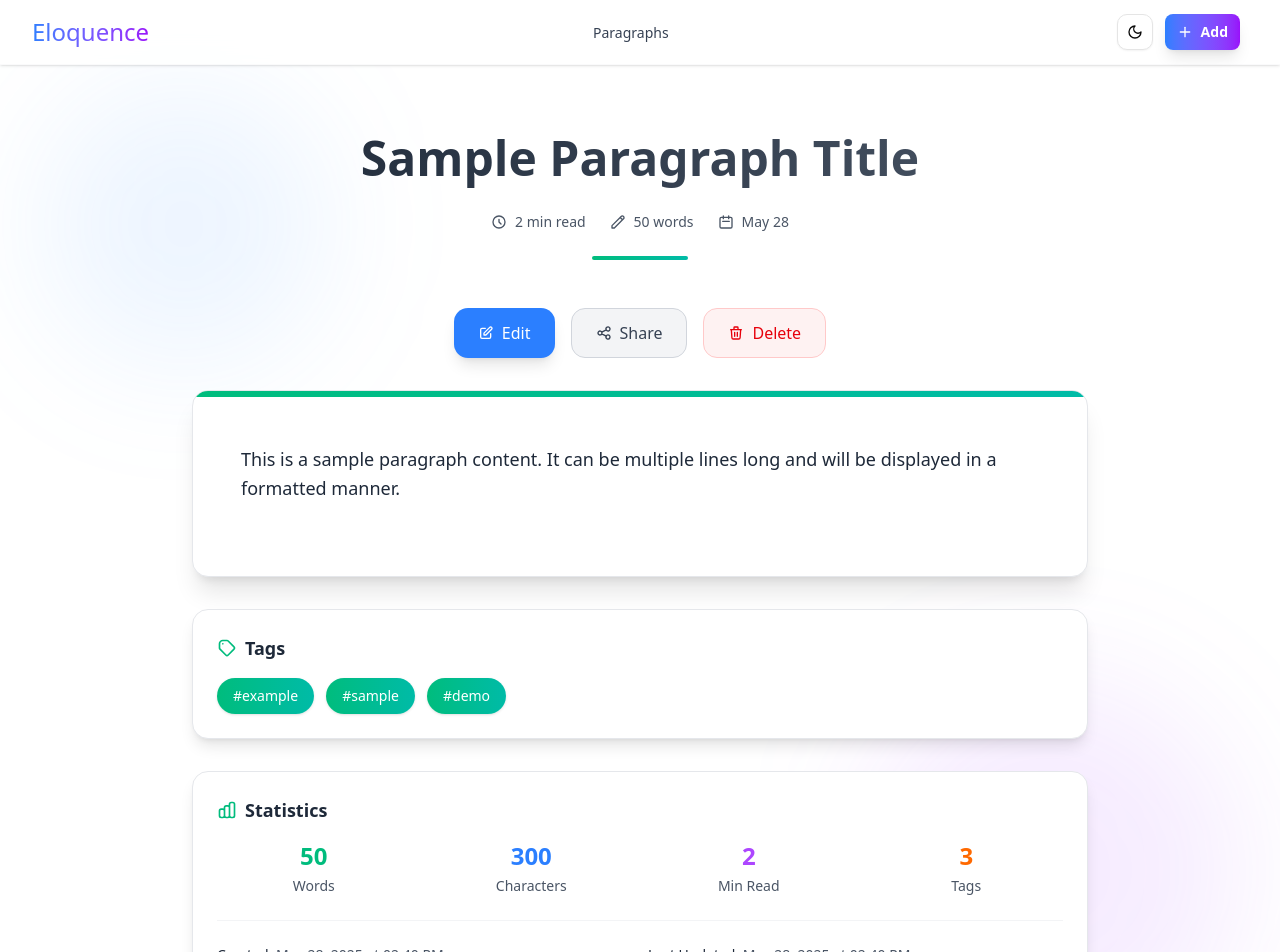
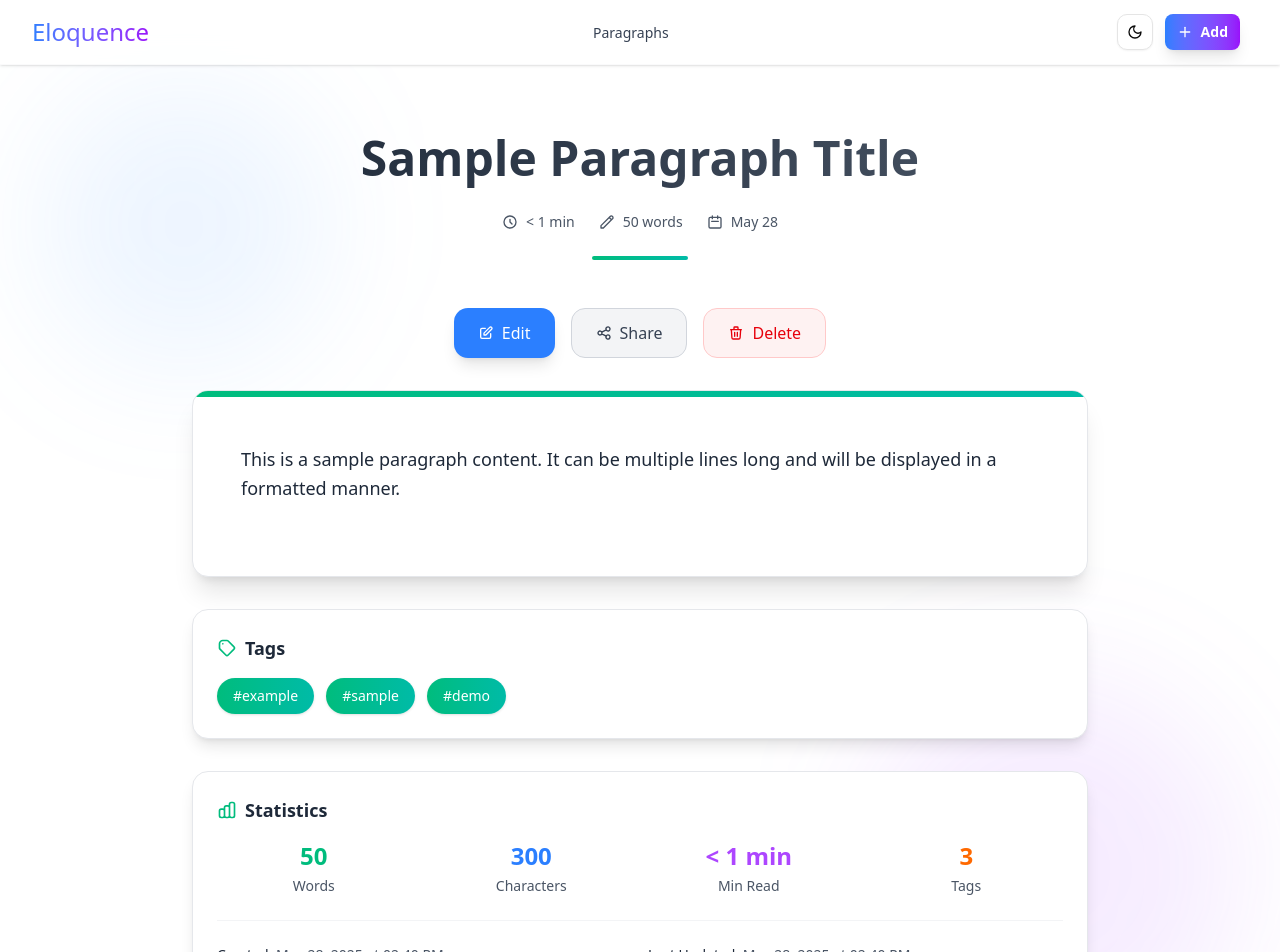
Before and after one commit to harikeshranjan/Eloquence, a Next.js app: page /paragraph/1 in a window 1280 px wide. Shown: the top 952 px of the page. Built offline with nearby package versions, Linux system fonts and the light colour scheme; no server answers; the database is empty.

Commit message:
Added the reading time feature

```diff
--- a/components/paragraph-view.tsx
+++ b/components/paragraph-view.tsx
@@ -16,9 +16,6 @@ interface Paragraph {
   category?: string;
 }
 
-// interface ParagraphViewProps {
-//   paragraph: Paragraph;
-// }
 export default function ParagraphView({ id }: { id: string }) {
   const [isEditing, setIsEditing] = useState(false);
   const [paragraph, setParagraph] = useState<Paragraph>({
@@ -36,7 +33,6 @@ export default function ParagraphView({ id }: { id: string }) {
   const router = useRouter();
 
   async function getParagraph(id: string) {
-    // Simulate API call - replace with your actual data fetching logic
     try {
       const response = await fetch(`/api/paragraph/${id}`, {
         method: 'GET',
@@ -87,7 +83,6 @@ export default function ParagraphView({ id }: { id: string }) {
 
   const handleEdit = () => {
     setIsEditing(true);
-    // Navigate to edit page or open edit modal
     router.push(`/paragraph/${paragraph.id}/edit`);
     console.log('Edit mode activated');
   };
@@ -121,6 +116,13 @@ export default function ParagraphView({ id }: { id: string }) {
     router.push('/paragraph');
   };
 
+  const calculateReadingTime = (content: string): string => {
+    const wordCount = content.trim().split(/\s+/).length;
+    const time = Math.ceil(wordCount / 200);
+
+    return time > 0 ? "< 1 min" : `${time} min`;
+  }
+
   return (
     <div className="min-h-screen px-4">
       <div className="max-w-4xl mx-auto">
@@ -136,7 +138,10 @@ export default function ParagraphView({ id }: { id: string }) {
               <svg className="w-4 h-4" fill="none" stroke="currentColor" viewBox="0 0 24 24">
                 <path strokeLinecap="round" strokeLinejoin="round" strokeWidth={2} d="M12 8v4l3 3m6-3a9 9 0 11-18 0 9 9 0 0118 0z" />
               </svg>
-              <span>{paragraph.readingTime} min read</span>
+              <span>
+                {calculateReadingTime(paragraph.content)}
+              </span>
+
             </div>
             <div className="flex items-center space-x-2">
               <svg className="w-4 h-4" fill="none" stroke="currentColor" viewBox="0 0 24 24">
@@ -244,7 +249,7 @@ export default function ParagraphView({ id }: { id: string }) {
               <div className="text-sm text-gray-600 dark:text-gray-400">Characters</div>
             </div>
             <div className="text-center">
-              <div className="text-2xl font-bold text-purple-500 mb-1">{paragraph.readingTime}</div>
+              <div className="text-2xl font-bold text-purple-500 mb-1">{calculateReadingTime(paragraph.content)}</div>
               <div className="text-sm text-gray-600 dark:text-gray-400">Min Read</div>
             </div>
             <div className="text-center">
```
